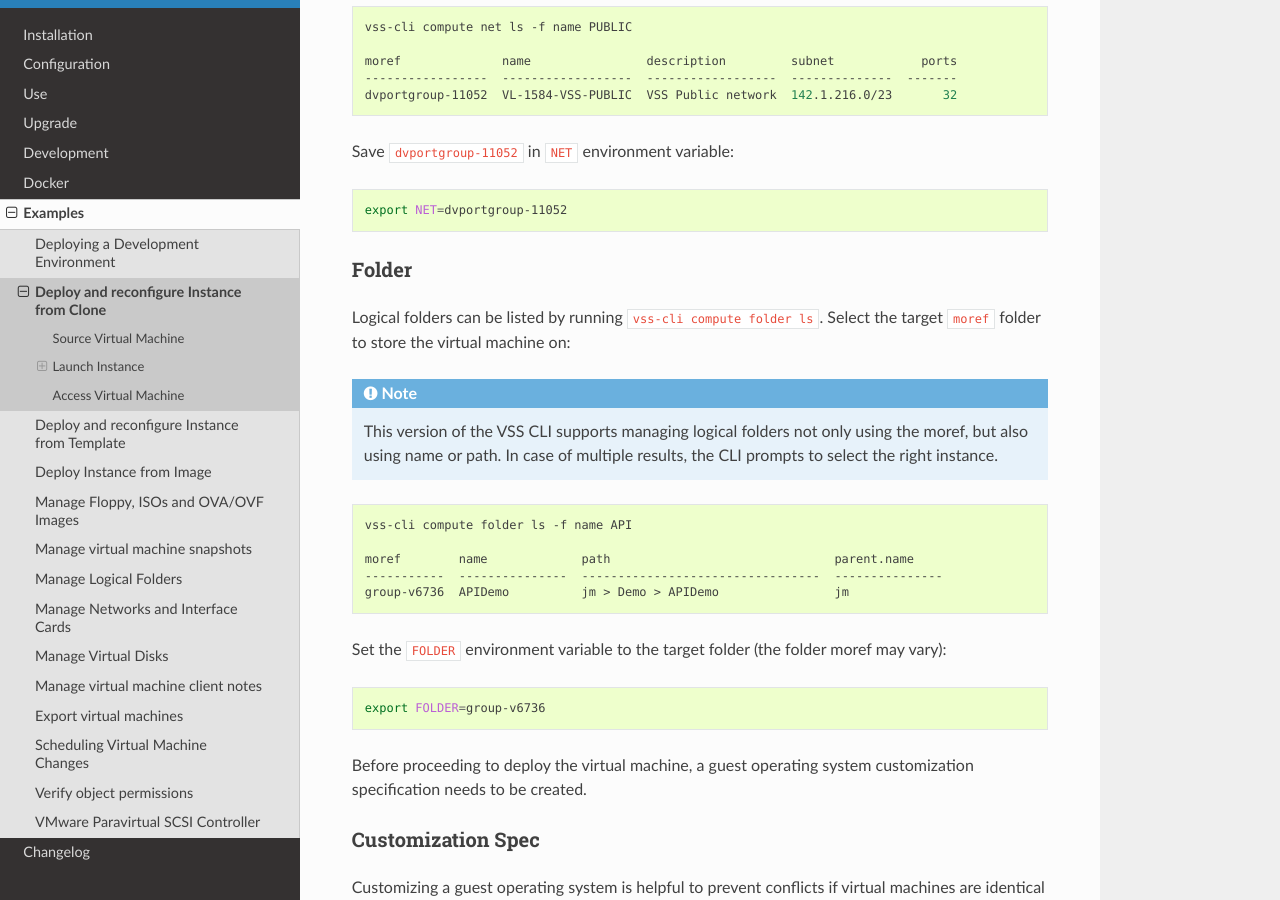
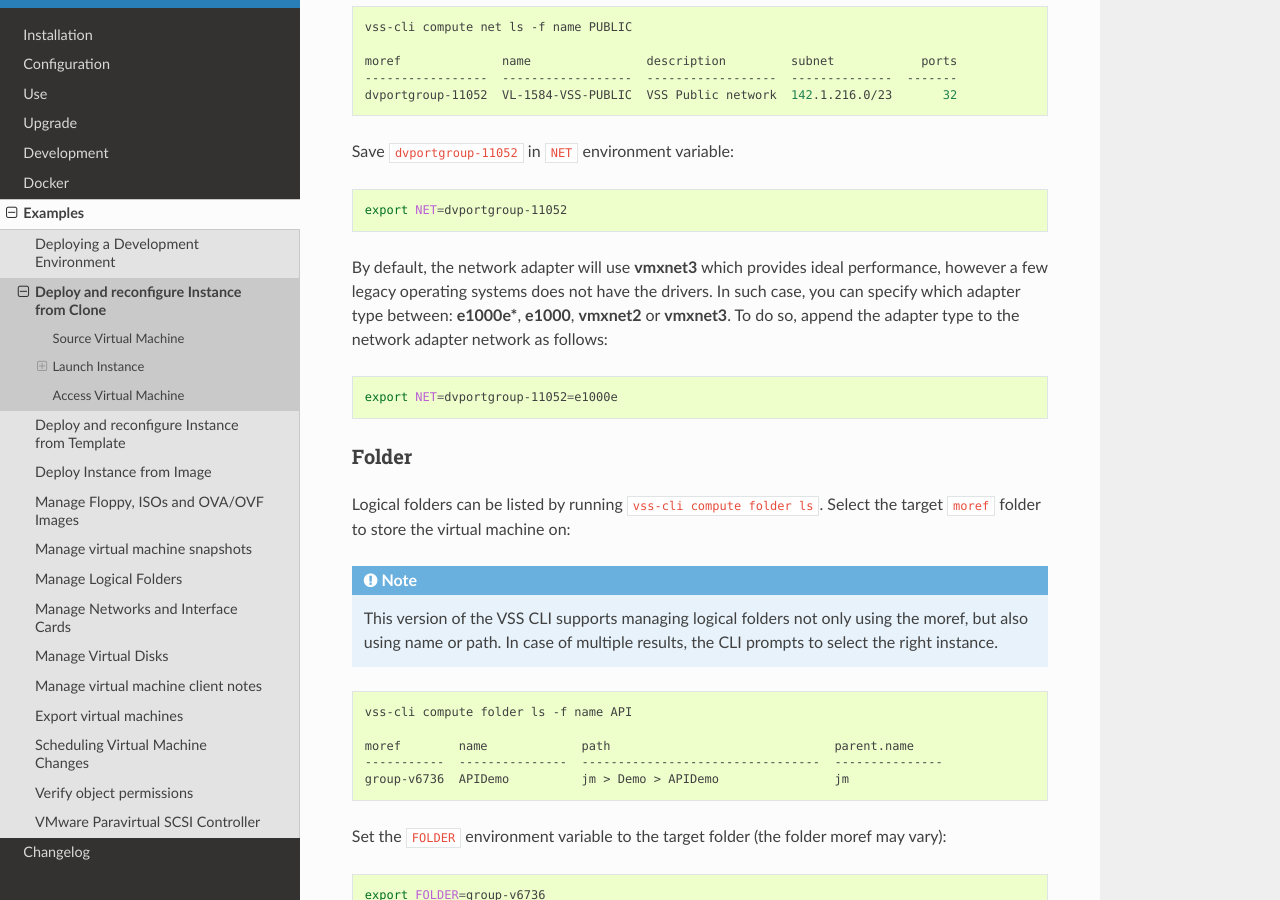
Before and after one commit to EIS-ITS/vss-cli, a Sphinx documentation site: the page built from docs/examples/deploy-clone.rst, in a window 1280 px wide and 900 px high, scrolled down 1985 px. Built offline with Sphinx 7.4.7 and the Read the Docs theme 2.0.0, drawn with Linux system fonts in a browser that asks for light colours; the version number could not be read and is left out.

Commit message:
Issue #162: ⚡️compute/vm/mk command to support nic type spec - `from-clone`  Create vm from clone - `from-image`  Create vm from OVA/OVF image. - `from-spec`  Create vm from another vm spec - `from-template`  Create vm from template - `shell`  Create empty virtual machine    - vss_cli/config.py    - vss_cli/const.py    - vss_cli/plugins/compute_plugins/vm.py - `from-file`  Create virtual machine from VSS CLI specification.   - vss_cli/data/clone.yaml   - vss_cli/data/image.yaml   - vss_cli/data/shell.yaml   - vss_cli/data/template.yaml - Update docs   - docs/examples/deploy-clone.rst   - docs/examples/deploy-image.rst   - docs/examples/deploy-os.rst   - docs/examples/deploy-template.rst - Bumping up build version   - .bumpversion.cfg   - docker/Dockerfile   - docker/docker-vss-cli   - vss_cli/const.py - Fixes #162

```diff
--- a/docs/examples/deploy-clone.rst
+++ b/docs/examples/deploy-clone.rst
@@ -107,6 +107,16 @@ Save ``dvportgroup-11052`` in ``NET`` environment variable:
 .. code-block:: bash
 
     export NET=dvportgroup-11052
+
+By default, the network adapter will use **vmxnet3** which provides ideal performance,
+however a few legacy operating systems does not have the drivers. In such case, you can
+specify which adapter type between: **e1000e***, **e1000**, **vmxnet2** or **vmxnet3**.
+To do so, append the adapter type to the network adapter network as follows:
+
+.. code-block:: bash
+
+    export NET=dvportgroup-11052=e1000e
+
 
 
 Folder
```
Also changed, not shown: docs/examples/deploy-image.rst (+9 -0 lines), docs/examples/deploy-os.rst (+10 -0 lines), docs/examples/deploy-template.rst (+11 -0 lines), .bumpversion.cfg, 9 other files.
